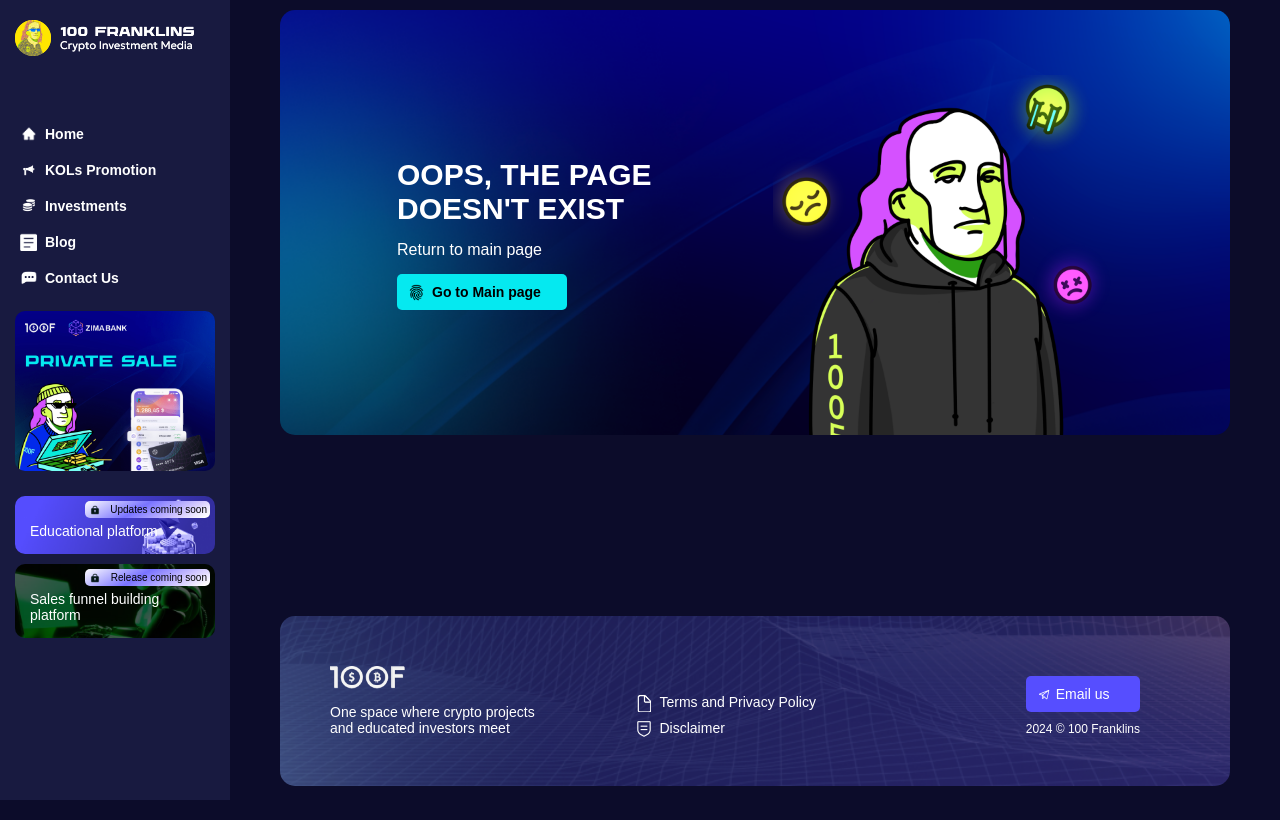
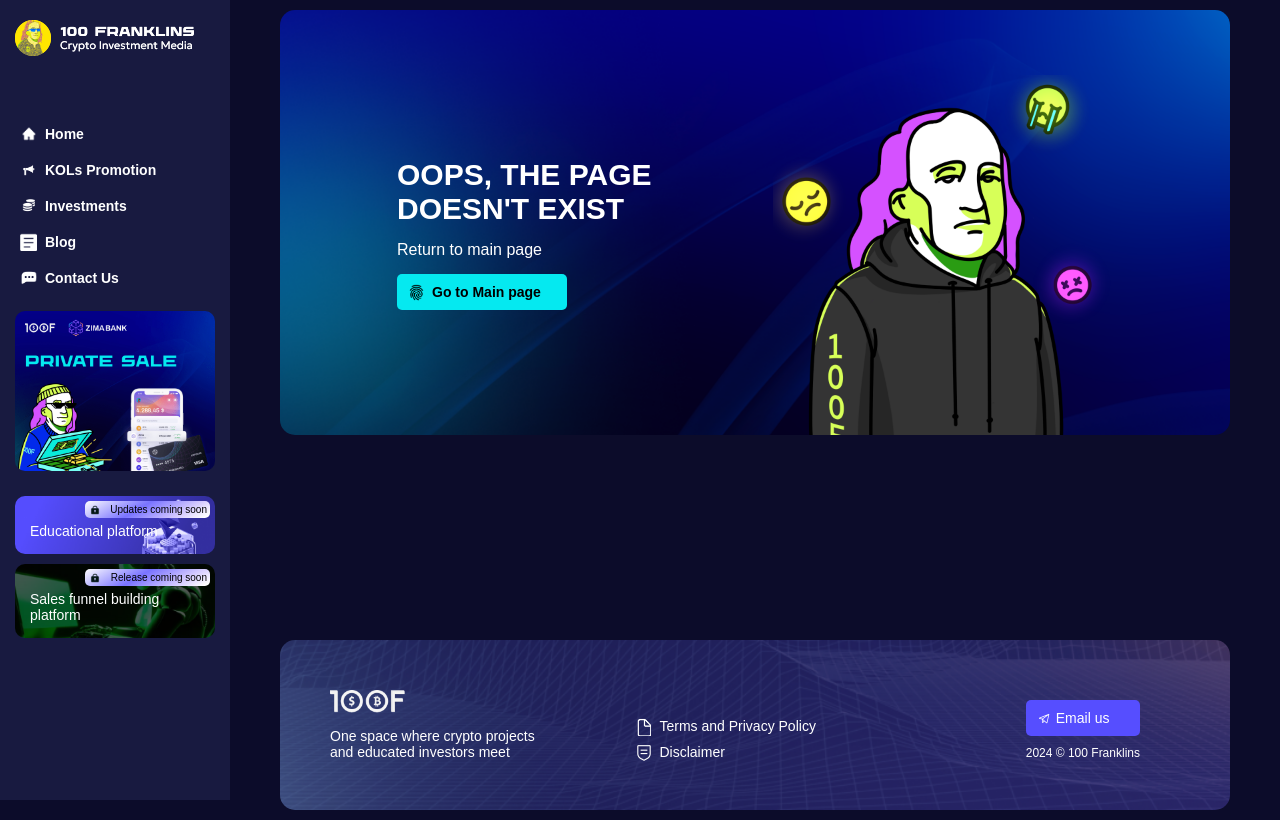
Before and after one commit to 100fgitacc/100f-test, a Next.js app: page /page404 in a window 1280 px wide. Built offline with nearby package versions, Linux system fonts and the light colour scheme; no server answers.

Commit message:
fixed 404 page height

```diff
--- a/app/globals.css
+++ b/app/globals.css
@@ -77,7 +77,8 @@ section, footer {
   display: flex;
   justify-content: space-between;
   flex-direction: column;
-  height: 97vh;
+  height: 100%;
+  min-height: 100vh;
   margin-bottom: 0;
 }
 .error-page{
```
